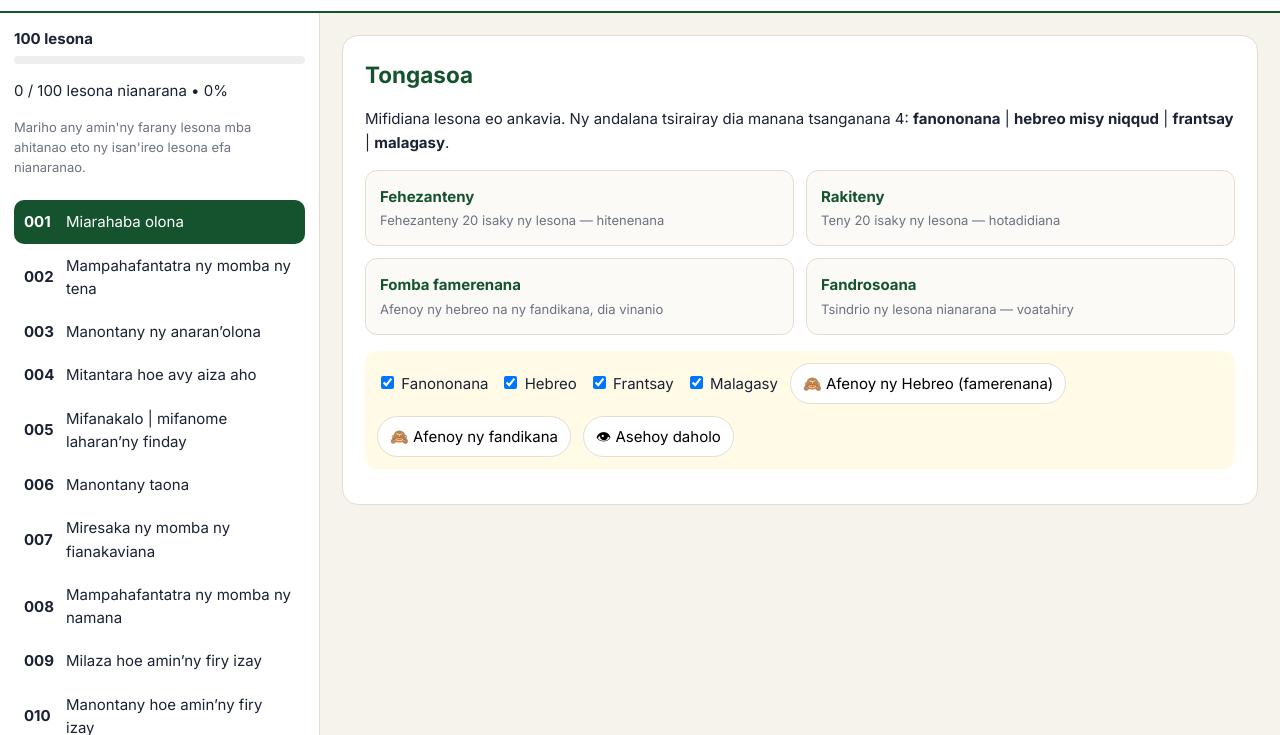
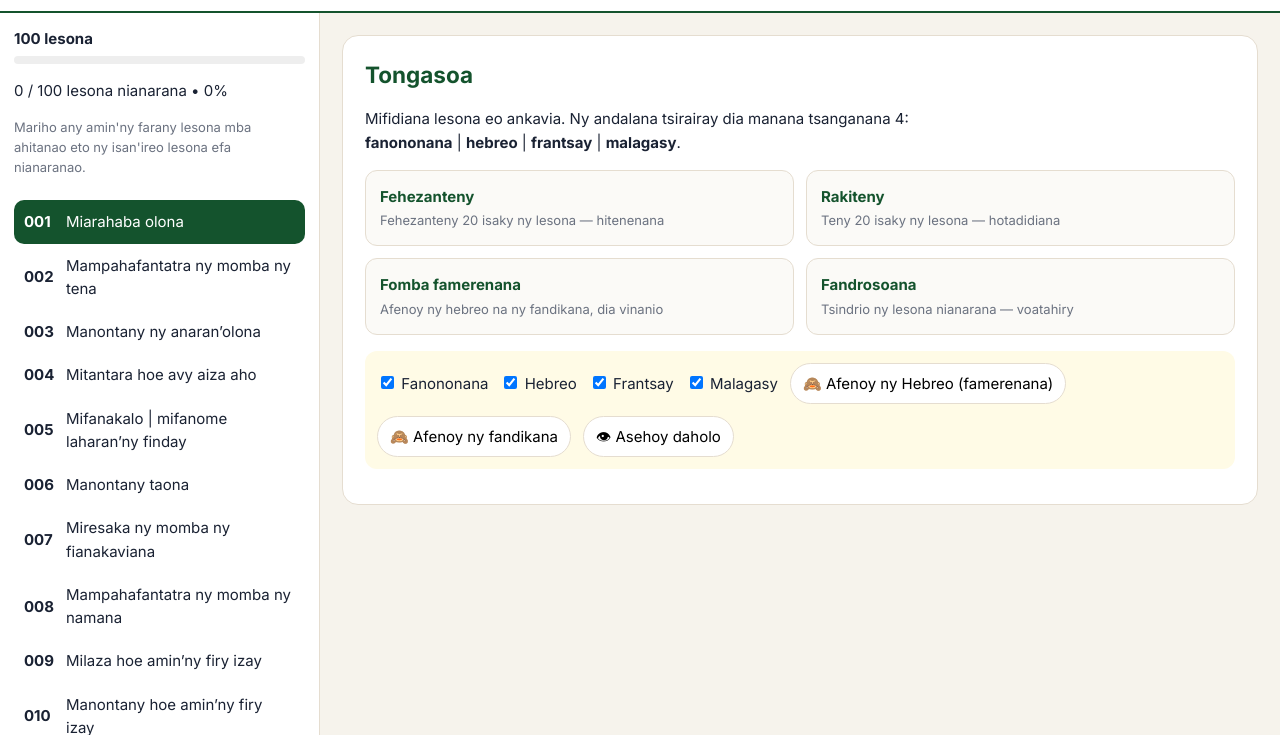
Before and after one commit to tahinajoela-cloud/LilmodBeveytHasefer, a plain HTML site: page index.html in a window 1280 px wide. Shown: the part 116-851 px from the top of the page. Drawn offline with Linux system fonts and the light colour scheme; a web font is replaced by a local one.

Commit message:
Update index.html

```diff
--- a/index.html
+++ b/index.html
@@ -14,7 +14,7 @@
 <div id="drawerOverlay" class="drawer-overlay"></div><header class="topbar"><button id="menuBtn" class="menu-btn" type="button" aria-label="Sokafy ny lisitry ny lesona" aria-controls="sidebar" aria-expanded="false"><span class="menu-icon" aria-hidden="true">☰</span></button><div class="brand"><img class="logo-img" src="Logo.png" alt="" onerror="this.style.display='none'"><span class="logo">לִבָּהּ</span><div><h1>Lilmod Beveyt Hasefer</h1><p>Hebreo • Fanononana • Frantsay • Malagasy</p></div></div>
 <div class="controls"><input id="search" type="search" placeholder="Mikaroka teny anaty fampiharana ..." autocomplete="off"><button id="fontMinus" type="button" title="Hampihena ny soratra">A-</button><button id="fontPlus" type="button" title="Hampitombo ny soratra">A+</button><label class="sr-only" for="fontSize">Haben-tsoratra</label><select id="fontSize"><option value="12">12</option><option value="14">14</option><option value="16">16</option><option value="18">18</option><option value="22" selected>22</option><option value="24" >24</option><option value="26">26</option><option value="28">28</option><option value="36">36</option><option value="48">48</option></select><button id="toggleDark" type="button">🌙 Alon-doko matroka</button><button id="printBtn" type="button">🖨 Pirinty</button><button id="mobileBtn" type="button" title="Manery ny fomba finday na dia amin'ny solosaina aza">📱 Fomba finday</button><a id="settingsLink" class="settings-link" href="tefy.html">⚙ Tefy</a></div></header>
 <div class="layout"><aside id="sidebar"><div class="side-head"><span id="count"></span><div class="progress"><div id="bar"></div></div><p id="progressTxt"></p><p class="hint">Mariho any amin'ny farany lesona mba ahitanao eto ny isan'ireo lesona efa nianaranao.</p></div><div id="lessonList"></div></aside>
-<main id="main"><div id="welcome" class="welcome"><h2>Tongasoa</h2><p>Mifidiana lesona eo ankavia. Ny andalana tsirairay dia manana tsanganana 4: <b>fanononana</b> | <b>hebreo misy niqqud</b> | <b>frantsay</b> | <b>malagasy</b>.</p>
+<main id="main"><div id="welcome" class="welcome"><h2>Tongasoa</h2><p>Mifidiana lesona eo ankavia. Ny andalana tsirairay dia manana tsanganana 4: <br> <b>fanononana</b> | <b>hebreo</b> | <b>frantsay</b> | <b>malagasy</b>.</p>
 <div class="cards"><div class="card"><b>Fehezanteny</b><span>Fehezanteny 20 isaky ny lesona — hitenenana</span></div><div class="card"><b>Rakiteny</b><span>Teny 20 isaky ny lesona — hotadidiana</span></div><div class="card"><b>Fomba famerenana</b><span>Afenoy ny hebreo na ny fandikana, dia vinanio</span></div><div class="card"><b>Fandrosoana</b><span>Tsindrio ny lesona nianarana — voatahiry</span></div></div>
 <div class="toggles"><label><input type="checkbox" id="colPron" checked> Fanononana</label><label><input type="checkbox" id="colHe" checked> Hebreo</label><label><input type="checkbox" id="colFr" checked> Frantsay</label><label><input type="checkbox" id="colMg" checked> Malagasy</label><button id="hideHe">🙈 Afenoy ny Hebreo (famerenana)</button><button id="hideTrad">🙈 Afenoy ny fandikana</button><button id="showAll">👁 Asehoy daholo</button></div>
 <p class="tip"></p></div><div id="searchResults" class="search-results" hidden></div><div id="lessonView"></div></main></div>
```
